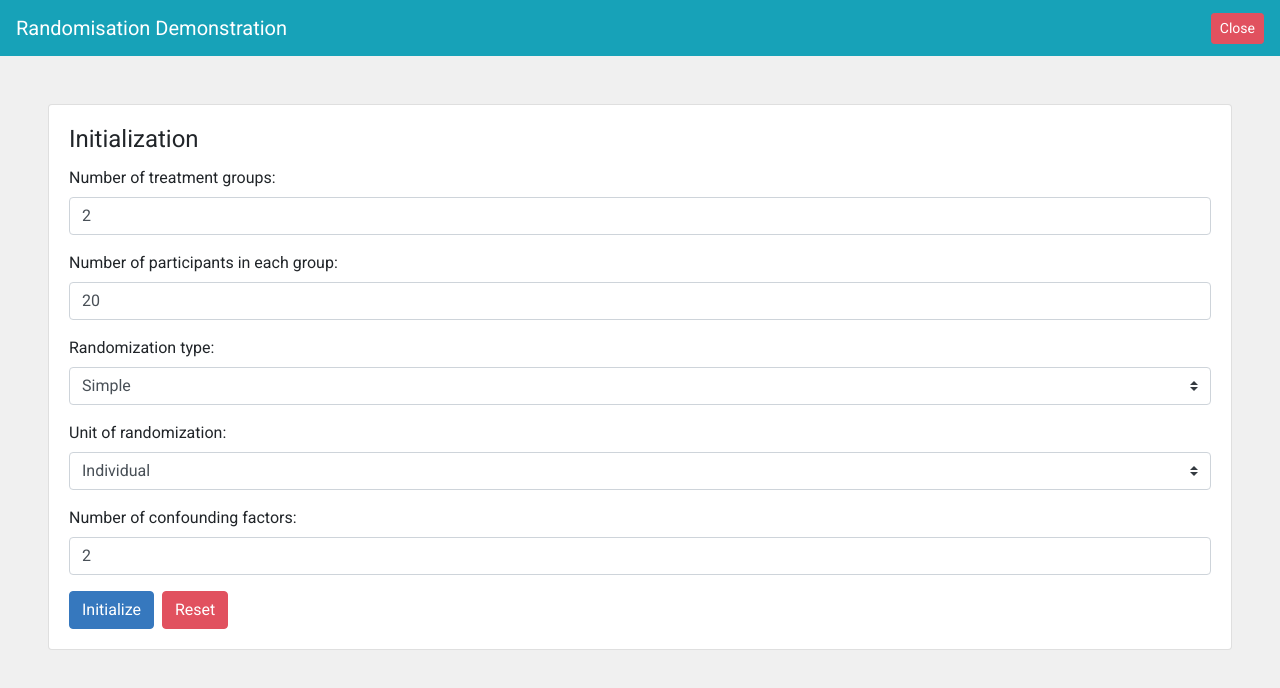
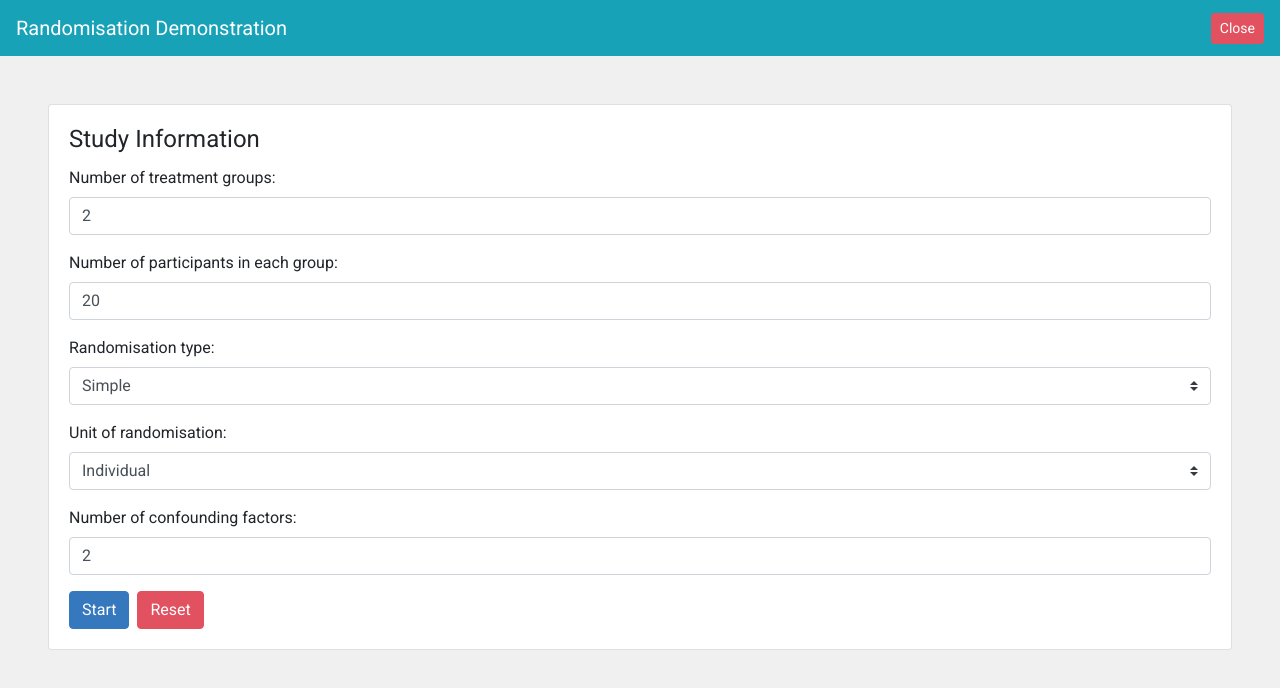
Before and after one commit to connorf25/randomization-visualization, a Vue app: page / in a window 1280 px wide. Shown: the top 688 px of the page. Built offline with nearby package versions, Linux system fonts and the light colour scheme.

Commit message:
chore: Spelling

```diff
--- a/src/App.vue
+++ b/src/App.vue
@@ -9,7 +9,7 @@
 		</b-navbar>
 		<!-- Initialization form -->
 		<div v-if="!info">
-			<b-card title="Initialization" class="m-5">
+			<b-card title="Study Information" class="m-5">
 				<TheInitializationForm @submit="initializeParticipants" />
 			</b-card>
 		</div>
--- a/src/components/TheInitializationForm.vue
+++ b/src/components/TheInitializationForm.vue
@@ -17,7 +17,7 @@
 				></b-form-input>
 			</b-form-group>
 
-			<b-form-group label="Randomization type:">
+			<b-form-group label="Randomisation type:">
 				<b-form-select
 					v-model="form.randomizationType"
 					:options="randomizationTypeOptions"
@@ -25,7 +25,7 @@
 				></b-form-select>
 			</b-form-group>
 
-			<b-form-group label="Unit of randomization:">
+			<b-form-group label="Unit of randomisation:">
 				<b-form-select
 					v-model="form.unitOfRandomization"
 					:options="unitOfRandomizationOptions"
@@ -41,7 +41,7 @@
 				></b-form-input>
 			</b-form-group>
 
-			<b-button type="submit" class="mr-2" variant="primary">Initialize</b-button>
+			<b-button type="submit" class="mr-2" variant="primary">Start</b-button>
 			<b-button type="reset" variant="danger">Reset</b-button>
 		</b-form>
 	</div>
```
